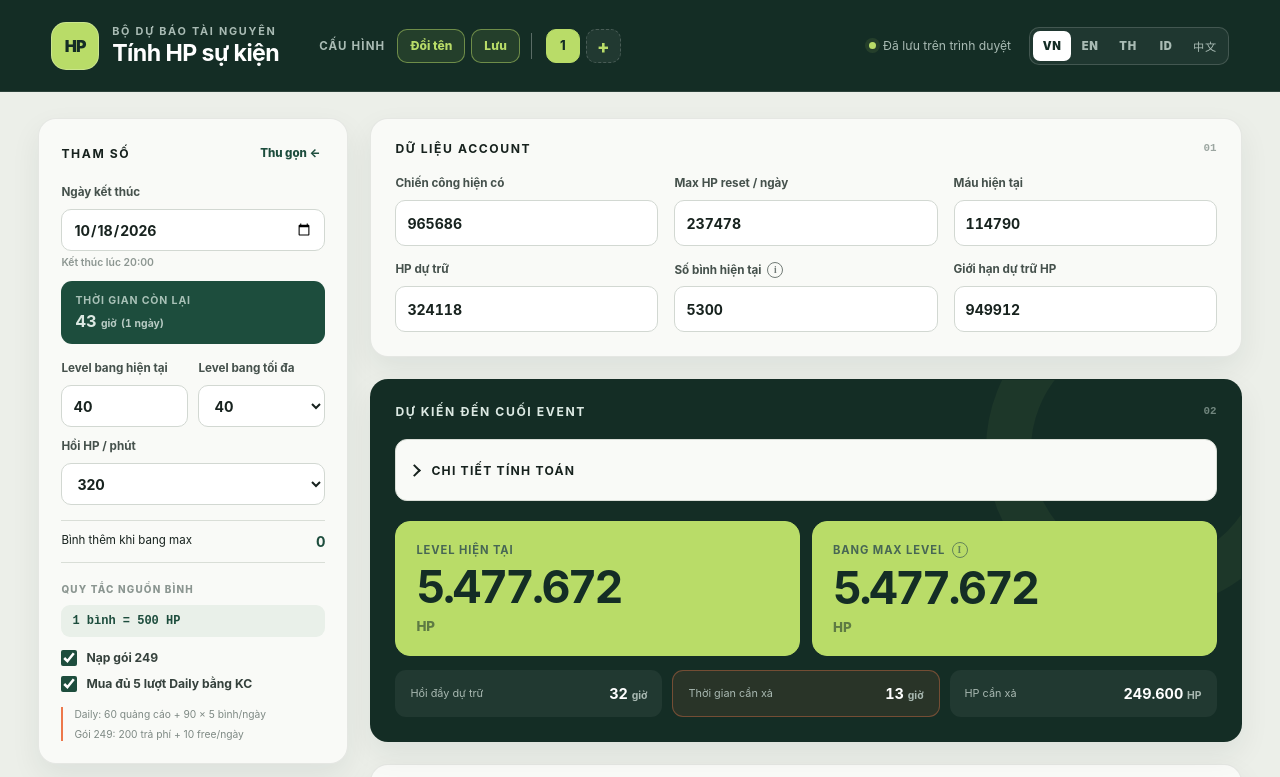
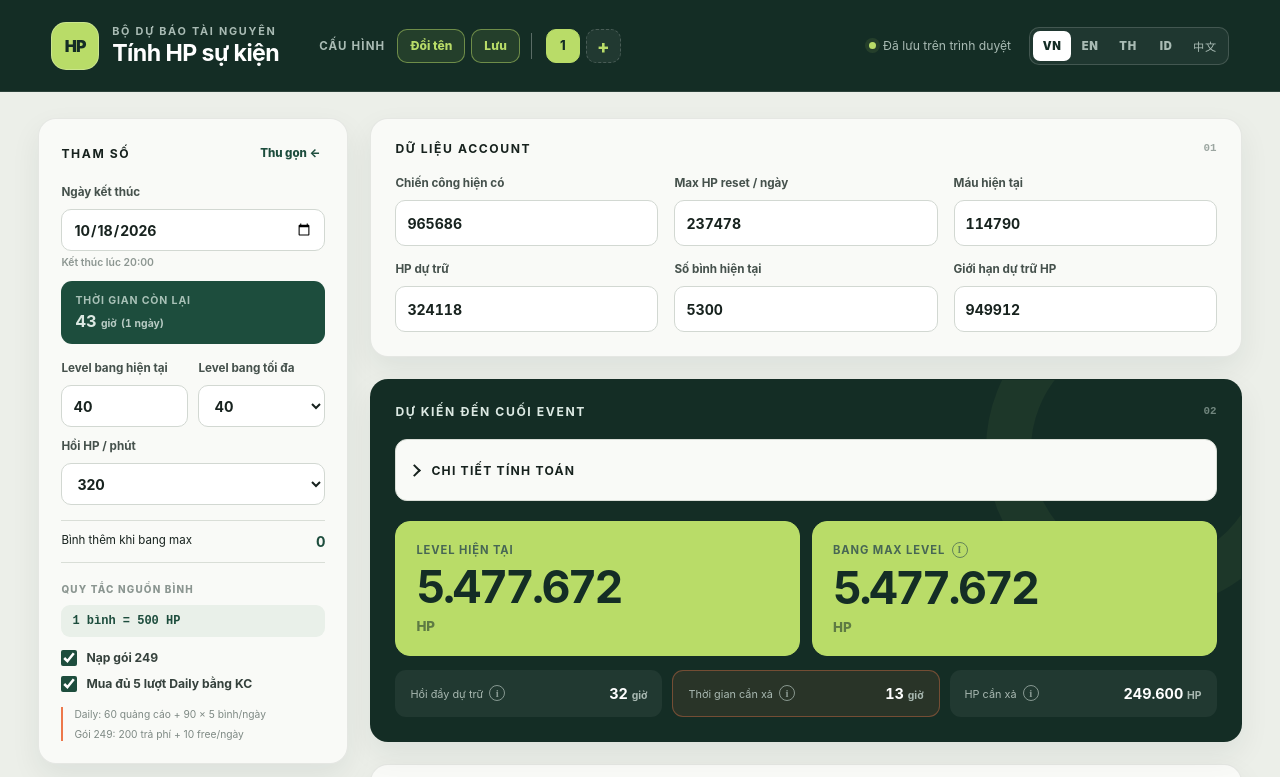
Before and after one commit to kiennguyenkt/hp-cc, a React (Vite) app: page / in a window 1280 px wide. Shown: the top 777 px of the page. Built offline with nearby package versions, Linux system fonts and the light colour scheme.

Commit message:
ui: fix tooltips, lang

```diff
--- a/src/components/AccountInputs.tsx
+++ b/src/components/AccountInputs.tsx
@@ -1,6 +1,5 @@
 import type { CalculatorConfig, NumericField } from '../domain/types';
 import type { TranslationKey } from '../i18n';
-import { InfoTip } from './InfoTip';
 
 interface AccountInputsProps {
   config: CalculatorConfig;
@@ -9,12 +8,12 @@ interface AccountInputsProps {
   t: (key: TranslationKey) => string;
 }
 
-const fields: Array<{ field: NumericField; label: TranslationKey; info?: boolean }> = [
+const fields: Array<{ field: NumericField; label: TranslationKey }> = [
   { field: 'currentMerit', label: 'currentMerit' },
   { field: 'maxHpReset', label: 'maxHpReset' },
   { field: 'currentHp', label: 'currentHp' },
   { field: 'hpBackup', label: 'hpBackup' },
-  { field: 'currentBottles', label: 'currentBottles', info: true },
+  { field: 'currentBottles', label: 'currentBottles' },
   { field: 'recoveryLimit', label: 'recoveryLimit' },
 ];
 
@@ -23,9 +22,9 @@ export function AccountInputs({ config, onChange, onBlur, t }: AccountInputsProp
     <section className="card account-card">
       <div className="section-heading"><h2>{t('accountData')}</h2><span className="section-index">01</span></div>
       <div className="account-grid">
-        {fields.map(({ field, label, info }) => (
+        {fields.map(({ field, label }) => (
           <label className="field" key={field}>
-            <span>{t(label)} {info && <InfoTip label={t('snapshotTip')} />}</span>
+            <span>{t(label)}</span>
             <input
               inputMode="decimal"
               value={config[field] as string}
--- a/src/components/InfoTip.tsx
+++ b/src/components/InfoTip.tsx
@@ -1,10 +1,54 @@
+import { useEffect, useId, useState } from 'react';
+import { createPortal } from 'react-dom';
+
 interface InfoTipProps { label: string; }
 
 export function InfoTip({ label }: InfoTipProps) {
+  const id = useId();
+  const [anchor, setAnchor] = useState<DOMRect | null>(null);
+
+  useEffect(() => {
+    if (!anchor) return;
+    const close = () => setAnchor(null);
+    window.addEventListener('scroll', close, true);
+    window.addEventListener('resize', close);
+    return () => {
+      window.removeEventListener('scroll', close, true);
+      window.removeEventListener('resize', close);
+    };
+  }, [anchor]);
+
+  const width = Math.min(360, window.innerWidth - 24);
+  const below = anchor !== null && anchor.top < 200;
+
   return (
-    <span className="info-tip" tabIndex={0} aria-label={label}>
+    <span
+      className="info-tip"
+      tabIndex={0}
+      aria-label={label}
+      aria-describedby={anchor ? id : undefined}
+      onMouseEnter={(event) => setAnchor(event.currentTarget.getBoundingClientRect())}
+      onMouseLeave={() => setAnchor(null)}
+      onFocus={(event) => setAnchor(event.currentTarget.getBoundingClientRect())}
+      onBlur={() => setAnchor(null)}
+      onClick={(event) => setAnchor(event.currentTarget.getBoundingClientRect())}
+      onKeyDown={(event) => { if (event.key === 'Escape') setAnchor(null); }}
+    >
       i
-      <span className="info-tip__bubble" role="tooltip">{label}</span>
+      {anchor && createPortal(
+        <span
+          id={id}
+          className="info-popover"
+          role="tooltip"
+          style={{
+            width,
+            left: Math.max(12, Math.min(anchor.left + anchor.width / 2 - width / 2, window.innerWidth - width - 12)),
+            top: below ? anchor.bottom + 9 : anchor.top - 9,
+            transform: below ? undefined : 'translateY(-100%)',
+          }}
+        >{label}</span>,
+        document.body,
+      )}
     </span>
   );
 }
--- a/src/components/ResultsDashboard.tsx
+++ b/src/components/ResultsDashboard.tsx
@@ -19,6 +19,9 @@ export function ResultsDashboard({ result, config, format, t }: ResultsProps) {
     : (config.buyDailyDiamonds ? 'noPackage' : 'neither');
   const recoveryFormula = `${format(result.hoursRemaining)} ${t('hours')} × 60 ${t('minutes')}/${t('hours')} × ${format(config.recoveryRate)} HP/${t('minutes')} = ${format(result.recoveryHp)} HP`;
   const resetFormula = `${format(result.daysRemaining)} ${t('days')} × ${format(parseNumericDraft(config.maxHpReset))} HP/${t('days')} = ${format(result.resetHp)} HP`;
+  const fillTimeFormula = `${t('roundDown')}: (${t('recoveryLimit')} − ${t('hpBackup')}) ÷ (${t('hpRecoveryRate')} × 60)\n⌊(${format(parseNumericDraft(config.recoveryLimit))} − ${format(parseNumericDraft(config.hpBackup))}) ÷ (${format(config.recoveryRate)} × 60)⌋ = ${format(result.hoursToFill)} ${t('hours')}`;
+  const dischargeTimeFormula = `${t('timeLeft')} − ${t('fillTime')} + 2 ${t('hours')}\n${format(result.hoursRemaining)} − ${format(result.hoursToFill)} + 2 = ${format(result.dischargeHours)} ${t('hours')}`;
+  const dischargeHpFormula = `${t('dischargeTime')} × 60 × ${t('hpRecoveryRate')}\n${format(result.dischargeHours)} ${t('hours')} × 60 ${t('minutes')}/${t('hours')} × ${format(config.recoveryRate)} HP/${t('minutes')} = ${format(result.dischargeHp)} HP`;
   const packageBottlesPerDay = config.buyPackage249 ? 210 : 10;
   const bottlesFormula = `${format(parseNumericDraft(config.currentBottles))} + ${format(result.daysRemaining)} × ${format(result.dailyBottles)} (Daily) + ${format(result.daysRemaining)} × ${format(packageBottlesPerDay)} (249/free) = ${format(result.totalBottles)} ${t('bottles')}`;
   const bottleHpFormula = `${format(result.totalBottles)} ${t('bottles')} × ${format(HP_PER_BOTTLE)} HP = ${format(result.totalBottleHp)} HP`;
@@ -73,9 +76,9 @@ export function ResultsDashboard({ result, config, format, t }: ResultsProps) {
           </div>
         </div>
         <div className="timing-grid">
-          <div><span>{t('fillTime')}</span><strong>{format(result.hoursToFill)} <small>{t('hours')}</small></strong></div>
-          <div className="timing-accent"><span>{t('dischargeTime')}</span><strong>{format(result.dischargeHours)} <small>{t('hours')}</small></strong></div>
-          <div><span>{t('dischargeHp')}</span><strong>{format(result.dischargeHp)} <small>HP</small></strong></div>
+          <div><span>{t('fillTime')} <InfoTip label={fillTimeFormula} /></span><strong>{format(result.hoursToFill)} <small>{t('hours')}</small></strong></div>
+          <div className="timing-accent"><span>{t('dischargeTime')} <InfoTip label={dischargeTimeFormula} /></span><strong>{format(result.dischargeHours)} <small>{t('hours')}</small></strong></div>
+          <div><span>{t('dischargeHp')} <InfoTip label={dischargeHpFormula} /></span><strong>{format(result.dischargeHp)} <small>HP</small></strong></div>
         </div>
       </section>
 
--- a/src/i18n.ts
+++ b/src/i18n.ts
@@ -169,21 +169,21 @@ export const messages = {
   },
   extraBottlesAtMax: {
     vi: "Bình thêm khi bang max",
-    en: "Extra bottles at max level",
+    en: "Extra batteries at max level",
     th: "ขวดเพิ่มเมื่อกิลด์เลเวลสูงสุด",
     id: "Botol tambahan saat level maksimum",
     zh: "满级公会额外药瓶",
   },
   otherRules: {
     vi: "Quy tắc nguồn bình",
-    en: "Bottle sources",
+    en: "Battery sources",
     th: "แหล่งที่มาของขวด",
     id: "Sumber botol",
     zh: "药瓶来源",
   },
   bottleRate: {
     vi: "1 bình = 500 HP",
-    en: "1 bottle = 500 HP",
+    en: "1 battery = 500 HP",
     th: "1 ขวด = 500 HP",
     id: "1 botol = 500 HP",
     zh: "1 瓶 = 500 HP",
@@ -204,7 +204,7 @@ export const messages = {
   },
   dailyHint: {
     vi: "Daily: 60 quảng cáo + 90 × 5 bình/ngày",
-    en: "Daily: 60 ads + 90 × 5 bottles/day",
+    en: "Daily: 60 ads + 90 × 5 batteries/day",
     th: "Daily: โฆษณา 60 + 90 × 5 ขวด/วัน",
     id: "Daily: 60 iklan + 90 × 5 botol/hari",
     zh: "Daily：60 个广告奖励 + 90 × 5 瓶/天",
@@ -253,7 +253,7 @@ export const messages = {
   },
   currentBottles: {
     vi: "Số bình hiện tại",
-    en: "Current bottles",
+    en: "Current batteries",
     th: "จำนวนขวดปัจจุบัน",
     id: "Jumlah botol saat ini",
     zh: "当前药瓶数",
@@ -293,6 +293,13 @@ export const messages = {
     id: "Waktu hingga cadangan penuh",
     zh: "储备回满时间",
   },
+  roundDown: {
+    vi: "Làm tròn xuống",
+    en: "Round down",
+    th: "ปัดเศษลง",
+    id: "Bulatkan ke bawah",
+    zh: "向下取整",
+  },
   dischargeTime: {
     vi: "Thời gian cần xả",
     en: "Time to discharge",
@@ -324,7 +331,7 @@ export const messages = {
   },
   missingBottles: {
     vi: "Bình thiếu",
-    en: "Bottles missing",
+    en: "Batteries missing",
     th: "ขวดที่ขาด",
     id: "Kekurangan botol",
     zh: "缺少药瓶",
@@ -352,21 +359,21 @@ export const messages = {
   },
   projectedBottles: {
     vi: "Tổng bình dự kiến",
-    en: "Projected total bottles",
+    en: "Projected total batteries",
     th: "จำนวนขวดรวมที่คาดการณ์",
     id: "Proyeksi total botol",
     zh: "预计药瓶总数",
   },
   bottleHp: {
     vi: "Tổng HP từ bình",
-    en: "Total HP from bottles",
+    en: "Total HP from batteries",
     th: "HP รวมจากขวด",
     id: "Total HP dari botol",
     zh: "药瓶提供的总 HP",
   },
   scenarioTotalFormula: {
     vi: "Chiến công + Máu hiện tại + HP dự trữ + HP từ bình + HP reset + Tổng HP hồi",
-    en: "Merit + Current HP + HP backup + HP from bottles + HP reset + Total HP recovered",
+    en: "Merit + Current HP + HP backup + HP from batteries + HP reset + Total HP recovered",
     th: "แต้มผลงาน + HP ปัจจุบัน + HP สำรอง + HP จากขวด + HP จากการรีเซ็ต + HP รวมที่ฟื้นฟู",
     id: "Merit + HP saat ini + Cadangan HP + HP dari botol + HP reset + Total HP pulih",
     zh: "战功 + 当前 HP + 储备 HP + 药瓶 HP + 重置 HP + 恢复的总 HP",
@@ -380,7 +387,7 @@ export const messages = {
   },
   both: {
     vi: "Mua gói 249 + mua Daily 90 × 5 bình",
-    en: "Package 249 + Daily 90 × 5 bottles",
+    en: "Package 249 + Daily 90 × 5 batteries",
     th: "ซื้อแพ็กเกจ 249 + ซื้อ Daily 90 × 5 ขวด",
     id: "Beli paket 249 + beli Daily 90 × 5 botol",
     zh: "购买 249 礼包 + 购买 Daily 90 × 5 瓶",
@@ -401,7 +408,7 @@ export const messages = {
   },
   neither: {
     vi: "Không mua gói 249 và không mua Daily 90 × 5 bình",
-    en: "No package 249 and no Daily 90 × 5 bottles",
+    en: "No package 249 and no Daily 90 × 5 batteries",
     th: "ไม่ซื้อแพ็กเกจ 249 และไม่ซื้อ Daily 90 × 5 ขวด",
     id: "Tidak beli paket 249 dan tidak beli Daily 90 × 5 botol",
     zh: "不购买 249 礼包，也不购买 Daily 90 × 5 瓶",
@@ -415,7 +422,7 @@ export const messages = {
   },
   snapshotTip: {
     vi: "Số bình hiện tại là snapshot đã gồm mọi nguồn từng nhận. Dự báo chỉ cộng phần tương lai.",
-    en: "Current bottles are a snapshot containing all sources already received. The projection only adds future sources.",
+    en: "Current batteries are a snapshot containing all sources already received. The projection only adds future sources.",
     th: "จำนวนขวดปัจจุบันเป็นยอดรวมจากทุกแหล่งที่ได้รับแล้ว การคาดการณ์จะเพิ่มเฉพาะส่วนในอนาคต",
     id: "Jumlah botol saat ini adalah total dari semua sumber yang sudah diterima. Proyeksi hanya menambahkan sumber mendatang.",
     zh: "当前药瓶数是已领取所有来源的总数。预测只会增加未来可获得的部分。",
@@ -449,7 +456,7 @@ export const messages = {
     zh: "知道了",
   },
   invalid: { vi: "—", en: "—", th: "—", id: "—", zh: "—" },
-  bottles: { vi: "bình", en: "bottles", th: "ขวด", id: "botol", zh: "瓶" },
+  bottles: { vi: "bình", en: "batteries", th: "ขวด", id: "botol", zh: "瓶" },
   hp: { vi: "HP", en: "HP", th: "HP", id: "HP", zh: "HP" },
   selected: {
     vi: "đang chọn",
--- a/src/styles.css
+++ b/src/styles.css
@@ -149,16 +149,8 @@ h1 { margin: 0; font-size: clamp(1.1rem, 2vw, 1.45rem); line-height: 1.1; letter
 .mobile-label { display: none; }
 
 .info-tip { position: relative; display: inline-grid; place-items: center; width: 16px; height: 16px; margin-left: 3px; border: 1px solid currentColor; border-radius: 50%; font: 800 .6rem/1 serif; cursor: help; opacity: .75; vertical-align: 1px; }
-.info-tip__bubble { position: absolute; left: 50%; bottom: calc(100% + 9px); z-index: 30; width: 310px; padding: 10px 12px; border-radius: 9px; color: #fff; background: #193d59; box-shadow: 0 8px 20px rgba(0,0,0,.18); font: 500 .7rem/1.45 Inter, sans-serif; text-transform: none; letter-spacing: 0; white-space: pre-line; opacity: 0; visibility: hidden; transform: translate(-50%, 4px); transition: .15s; pointer-events: none; }
-.info-tip:hover .info-tip__bubble, .info-tip:focus .info-tip__bubble { opacity: 1; visibility: visible; transform: translate(-50%, 0); }
+.timing-grid > div { position: relative; }
 .calculation-details .detail-list > div { position: relative; }
-.calculation-details .info-tip { position: static; }
-.calculation-details .info-tip__bubble { left: 0; right: auto; width: min(310px, 100%); transform: translateY(4px); }
-.calculation-details .info-tip:hover .info-tip__bubble, .calculation-details .info-tip:focus .info-tip__bubble { transform: translateY(0); }
-.comparison-row .info-tip__bubble { left: -8px; width: min(400px, 75vw); text-align: left; transform: translateY(4px); }
-.comparison-row .info-tip:hover .info-tip__bubble, .comparison-row .info-tip:focus .info-tip__bubble { transform: translateY(0); }
-.comparison-heading .info-tip__bubble { left: auto; right: -8px; text-align: left; transform: translateY(4px); }
-.comparison-heading .info-tip:hover .info-tip__bubble, .comparison-heading .info-tip:focus .info-tip__bubble { transform: translateY(0); }
 
 .modal-backdrop { position: fixed; inset: 0; z-index: 100; display: grid; place-items: center; padding: 20px; background: rgba(8,18,14,.64); backdrop-filter: blur(5px); }
 .modal { width: min(410px, 100%); padding: 28px; border-radius: 20px; text-align: center; background: white; box-shadow: 0 25px 80px rgba(0,0,0,.28); }
@@ -181,8 +173,6 @@ h1 { margin: 0; font-size: clamp(1.1rem, 2vw, 1.45rem); line-height: 1.1; letter
   .comparison-row > span { grid-column: 1 / -1; padding-bottom: 5px; border-bottom: 1px solid rgba(0,0,0,.06); }
   .comparison-row .mobile-label { display: block; margin-bottom: 4px; color: #82908a; font-size: .55rem; font-weight: 700; text-transform: uppercase; }
   .comparison-row > span { position: relative; }
-  .comparison-row > span > .info-tip { position: static; }
-  .comparison-row .info-tip__bubble { left: 0; max-width: 100%; }
 }
 
 @media (max-width: 1020px) {
@@ -215,8 +205,6 @@ h1 { margin: 0; font-size: clamp(1.1rem, 2vw, 1.45rem); line-height: 1.1; letter
   .target-columns { gap: 12px; }
   .target-columns > div + div { padding-left: 12px; }
   .detail-list { grid-template-columns: 1fr; }
-  .info-tip__bubble { width: 210px; left: auto; right: -22px; transform: translate(0, 4px); }
-  .info-tip:hover .info-tip__bubble, .info-tip:focus .info-tip__bubble { transform: translate(0, 0); }
 }
 
 @media (max-width: 390px) {
@@ -231,3 +219,5 @@ h1 { margin: 0; font-size: clamp(1.1rem, 2vw, 1.45rem); line-height: 1.1; letter
 @media (prefers-reduced-motion: reduce) {
   *, *::before, *::after { scroll-behavior: auto !important; transition-duration: .01ms !important; }
 }
+
+.info-popover { position: fixed; z-index: 1000; padding: 12px 14px; border: 1px solid #52738c; border-radius: 9px; color: #fff; background: #193d59; box-shadow: 0 8px 24px rgba(0,0,0,.25); font: 500 .75rem/1.55 Inter, sans-serif; white-space: pre-line; overflow-wrap: anywhere; pointer-events: none; }
```
